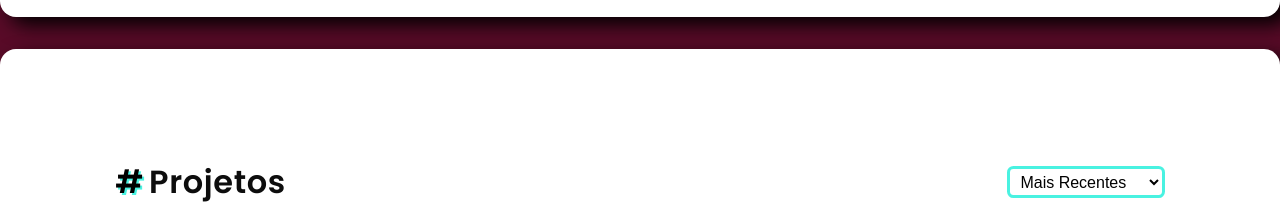
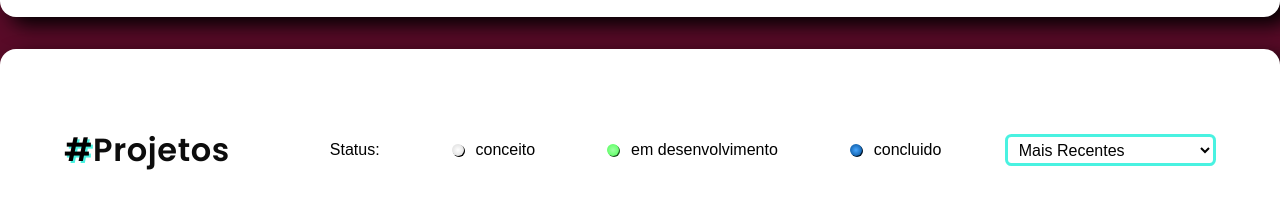
Before and after one commit to alexsantos-dev/AS_Front_Portifolio, a React (Vite) app: page / in a window 1280 px wide. Shown: the part 3056-3273 px from the top of the page. Built offline with nearby package versions, Linux system fonts and the light colour scheme; no server answers.

Commit message:
ajustando estilos

```diff
--- a/src/components/ProjetoSkeleton.styles.jsx
+++ b/src/components/ProjetoSkeleton.styles.jsx
@@ -185,7 +185,11 @@ export const SkeletonContainer = styled.div`
   }
   @media (min-width: 1280px) {
     width: 500px;
-    height: 500px;
+    height: 560px;
+
+    .banner {
+      height: 40%;
+    }
 
     h3 {
       width: 100%;
--- a/src/components/Projetos.jsx
+++ b/src/components/Projetos.jsx
@@ -8,7 +8,6 @@ export function Projetos(props) {
   const [imagensTecnologias, setImagensTecnologias] = useState({});
   const [deployText, setDeployText] = useState("");
   const [isDialogOpen, setDialogOpen] = useState(false);
-  const [bannerImage, setBannerImage] = useState(null);
   useEffect(() => {
     async function carregarImagensTecnologias() {
       const imagens = {};
@@ -29,25 +28,6 @@ export function Projetos(props) {
 
     carregarImagensTecnologias();
   }, [props.tecnologiasUsadas]);
-
-  useEffect(() => {
-    async function carregarImagemBanner() {
-      const bannerFormatado = props.banner.toLowerCase();
-      try {
-        const imagemBanner = await import(
-          `../assets/banners/${bannerFormatado}.webp`
-        );
-        setBannerImage(imagemBanner.default);
-      } catch (error) {
-        console.warn(
-          `Arquivo de imagem do banner não encontrado para o projeto com banner: ${props.banner}`
-        );
-        setBannerImage(null);
-      }
-    }
-
-    carregarImagemBanner();
-  }, [props.banner]);
 
   const handleCompartilharClick = async () => {
     const author = "Alex Santos";
--- a/src/components/Projetos.styles.jsx
+++ b/src/components/Projetos.styles.jsx
@@ -277,10 +277,10 @@ export const Container = styled.div`
   @media (min-width: 1280px) {
     .item {
       width: 500px;
-      height: 500px;
+      height: 560px;
 
       .banner {
-        height: 50%;
+        height: 40%;
         h3 {
           font-size: 2.2em;
           width: 100%;
--- a/src/components/Secoes.jsx
+++ b/src/components/Secoes.jsx
@@ -218,6 +218,11 @@ export function Secoes() {
           <h2>
             <span>#</span>Projetos
           </h2>
+          <div className="status">
+            Status:<span className="conceito">conceito</span>
+            <span className="desenvolvimento">em desenvolvimento</span>
+            <span className="concluido">concluido</span>
+          </div>
           <select value={opcaoSelecionada} onChange={handleSelectChange}>
             <option value="recentes">Mais Recentes</option>
             <option value="relevantes">Mais Relevantes</option>
--- a/src/components/Secoes.styles.jsx
+++ b/src/components/Secoes.styles.jsx
@@ -66,11 +66,62 @@ export const SecoesContainer = styled.div`
 
   #Projetos {
     .opcoes {
+      gap: 4em;
       display: flex;
       justify-content: space-between;
       align-items: center;
-      width: 82%;
-      margin-bottom: 1em;
+      width: 90%;
+      margin-bottom: 3em;
+      /* border: solid 1px red; */
+      > * {
+        width: 33%;
+      }
+
+      h2 {
+        /* border: solid 1px green; */
+        padding: 0;
+        display: flex;
+        align-items: center;
+        margin: 0;
+
+        span {
+          margin: 0;
+        }
+      }
+
+      .status {
+        width: 100%;
+        display: flex;
+        justify-content: space-between;
+        align-items: center;
+
+        span {
+          position: relative;
+
+          &::before {
+            content: "";
+            width: 12px;
+            height: 12px;
+            border-radius: 50%;
+            position: absolute;
+            left: -24px;
+            top: 25.5%;
+          }
+
+          &.conceito::before {
+            filter: drop-shadow(1px 1px 0 #000);
+            background: radial-gradient(circle at 50% 50%, #fff, #d8d8d8);
+          }
+          &.desenvolvimento::before {
+            background: radial-gradient(circle at 50% 50%, #9effa3, #4fff57);
+            filter: drop-shadow(1px 1px 0 #1c521f);
+          }
+          &.concluido::before {
+            background: radial-gradient(circle at 50% 50%, #48a7ff, #004b92);
+            filter: drop-shadow(1px 1px 0 #001427);
+          }
+        }
+      }
 
       select {
         transition: all 0.4s ease-in-out;
@@ -203,10 +254,21 @@ export const SecoesContainer = styled.div`
         align-items: flex-start;
         flex-direction: column;
 
+        .status {
+          width: 60%;
+          flex-direction: column;
+          align-items: flex-start;
+
+          & > * {
+            margin-left: 2em;
+          }
+        }
+
         select {
+          width: 40%;
           margin-right: 0.7em;
           position: absolute;
-          bottom: 0;
+          bottom: -2em;
           right: 0;
         }
       }
```
